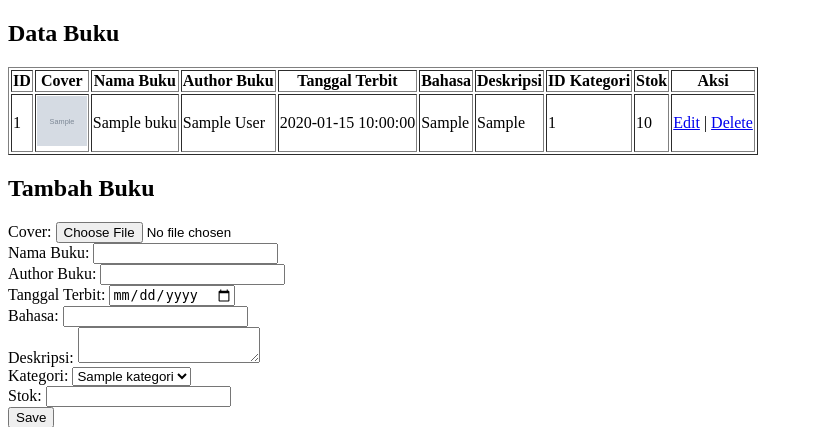
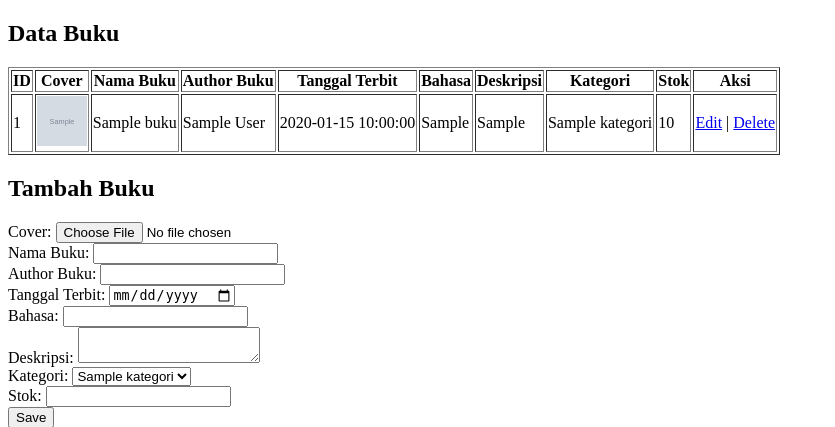
Before and after one commit to BluBooksID/web-lib, a PHP site: page /pages/data_buku.php in a window 1280 px wide. Shown: the top 427 px of the page, without its empty margins (0-835 px from the left). Run offline with PHP 8.4, Linux system fonts and the light colour scheme; tables that the repository leaves empty or names only in its code hold one stand-in row (values such as "Sample post"); grey boxes marked "Sample" are stand-in pictures.

Commit message:
merubah view id kategori menjadi value dari id kategorinya

```diff
--- a/pages/data_buku.php
+++ b/pages/data_buku.php
@@ -51,7 +51,7 @@ if ($_SERVER['REQUEST_METHOD'] == 'POST') {
     }
 }
 
-// Handle Delete
+// Data Delete
 if (isset($_GET['delete'])) {
     $id_buku = $_GET['delete'];
     $sql = "DELETE FROM buku WHERE id_buku=$id_buku";
@@ -63,16 +63,18 @@ if (isset($_GET['delete'])) {
     }
 }
 
-// Retrieve Data
-$sql = "SELECT * FROM buku";
+// Cari Data
+$sql = "SELECT buku.*, kategori.nama_kategori FROM buku LEFT JOIN kategori ON buku.id_kategori = kategori.id_kategori";
 $result = $conn->query($sql);
 ?>
 
 <!DOCTYPE html>
 <html>
+
 <head>
     <title>Data Buku</title>
 </head>
+
 <body>
 
     <h2>Data Buku</h2>
@@ -86,13 +88,13 @@ $result = $conn->query($sql);
             <th>Tanggal Terbit</th>
             <th>Bahasa</th>
             <th>Deskripsi</th>
-        <th>ID Kategori</th>
+            <th>Kategori</th>
             <th>Stok</th>
             <th>Aksi</th>
         </tr>
         <?php
         if ($result->num_rows > 0) {
-        while($row = $result->fetch_assoc()) {
+            while ($row = $result->fetch_assoc()) {
                 echo "<tr>";
                 echo "<td>" . $row["id_buku"] . "</td>";
                 echo "<td><img src='../" . $row["cover"] . "' width='50' height='50'></td>"; // Path disesuaikan
@@ -101,7 +103,7 @@ $result = $conn->query($sql);
                 echo "<td>" . $row["tanggal_terbit"] . "</td>";
                 echo "<td>" . $row["bahasa"] . "</td>";
                 echo "<td>" . $row["deskripsi"] . "</td>";
-            echo "<td>" . $row["id_kategori"] . "</td>";
+                echo "<td>" . $row["nama_kategori"] . "</td>";
                 echo "<td>" . $row["stok"] . "</td>";
                 echo "<td>
                     <a href='edit_buku.php?id_buku=" . $row["id_buku"] . "'>Edit</a> |
@@ -128,7 +130,7 @@ $result = $conn->query($sql);
         Kategori:
         <select name="id_kategori">
             <?php
-        while($row = $kategori_result->fetch_assoc()) {
+            while ($row = $kategori_result->fetch_assoc()) {
                 echo "<option value='" . $row['id_kategori'] . "'>" . $row['nama_kategori'] . "</option>";
             }
             ?>
@@ -138,6 +140,7 @@ $result = $conn->query($sql);
     </form>
 
 </body>
+
 </html>
 
 <?php
```
Lines whose indentation alone changed are shown as unchanged.
